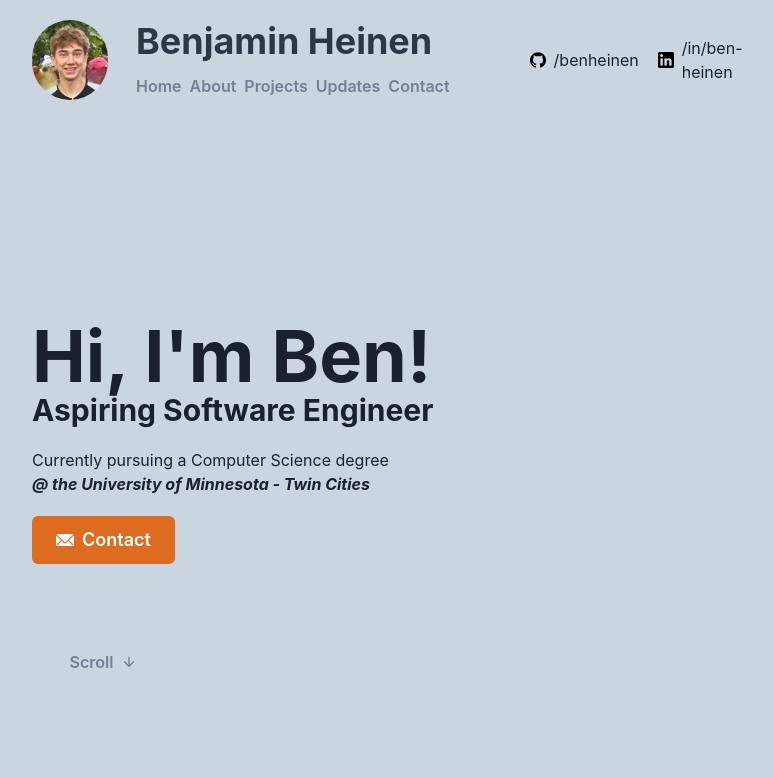
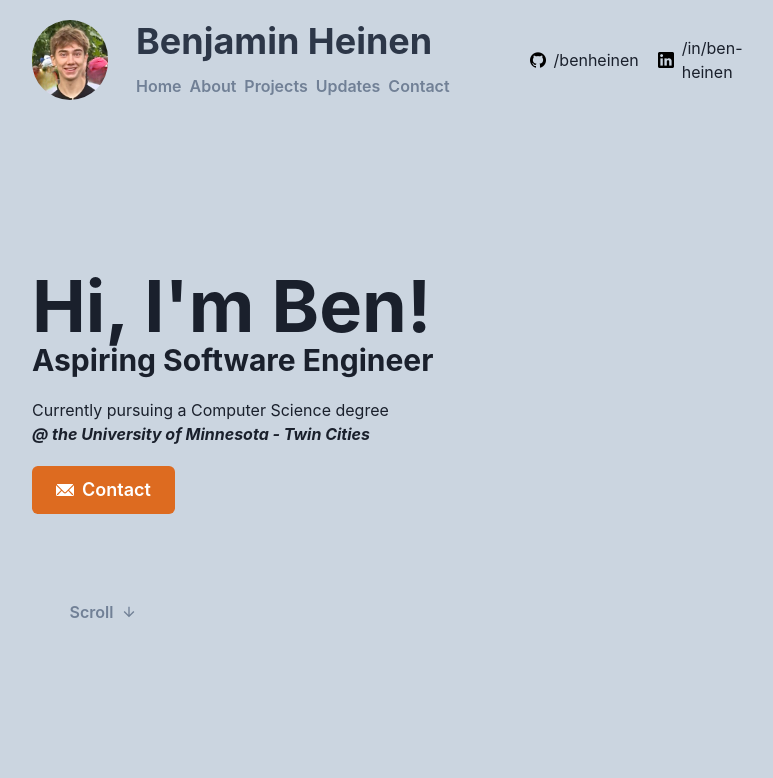
Before and after one commit to benheinen/benjamin-heinen, a React (Vite) app: page / in a window 1280 px wide. Shown: the top 778 px of the page, without its empty margins (218-991 px from the left). Built offline with nearby package versions, Linux system fonts and the light colour scheme.

Commit message:
changed padding

```diff
--- a/src/pages/Home.tsx
+++ b/src/pages/Home.tsx
@@ -18,11 +18,7 @@ import Contact from "../components/Contact";
 export default function Home() {
   return (
     <Box bg="gray.300" paddingInline={250}>
-      <Grid
-        paddingTop={200}
-        paddingBottom={125}
-        templateAreas={`"greeting image"`}
-      >
+      <Grid paddingBlock={150} templateAreas={`"greeting image"`}>
         <GridItem area={"greeting"}>
           <Heading size={"4xl"}>Hi, I'm Ben!</Heading>
           <Heading size={"lg"}>Aspiring Software Engineer</Heading>
```
